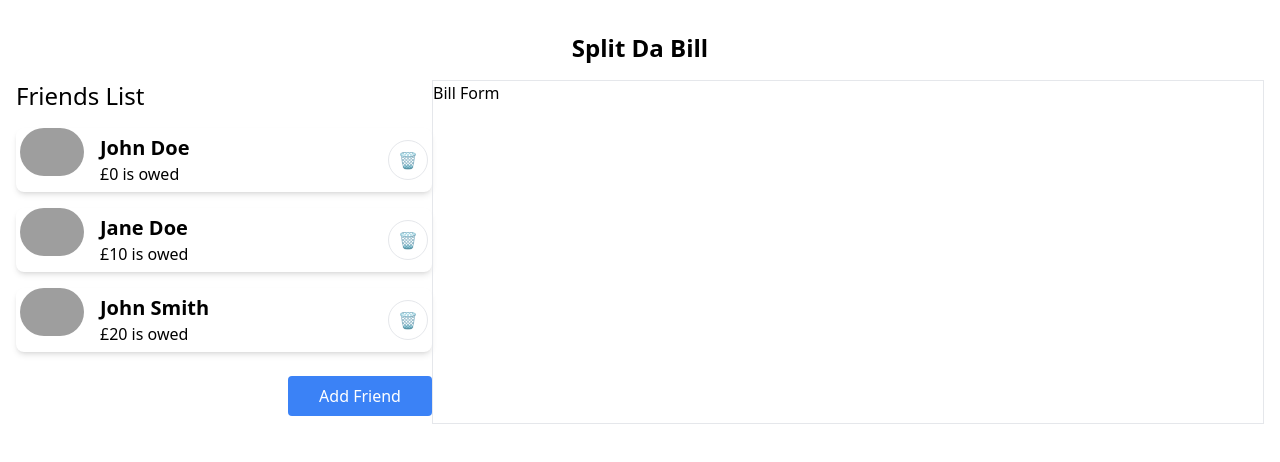
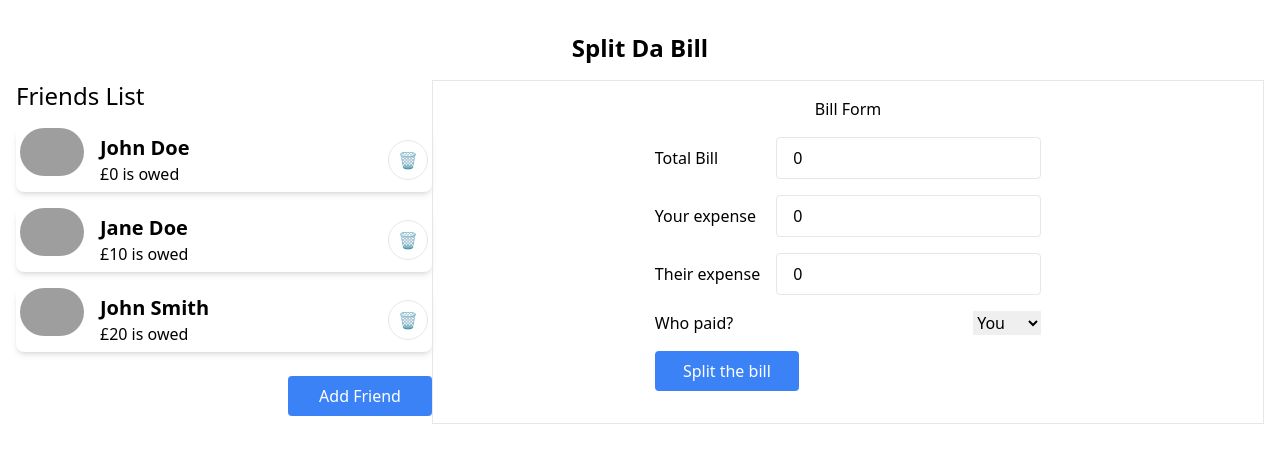
Before and after one commit to cedekpoole/split-da-bill, a React (Vite) app: page / in a window 1280 px wide. Shown: the top 462 px of the page. Built offline with nearby package versions, Linux system fonts and the light colour scheme; grey boxes are pictures that could not be loaded.

Commit message:
build bill form

```diff
--- a/src/components/BillForm.jsx
+++ b/src/components/BillForm.jsx
@@ -1,7 +1,86 @@
+import { useState } from "react";
+
 export default function BillForm() {
+  const [billTotal, setBillTotal] = useState(0);
+  const [ownExpense, setOwnExpense] = useState(0);
+  const [paid, setPaid] = useState(null);
+
+  const onFormSubmit = (e) => {
+    e.preventDefault();
+    if (ownExpense > billTotal) {
+      return;
+    } else if (paid === null) {
+      return;
+    }
+  };
+
   return (
-    <div>
-      <h1>Bill Form</h1>
+    <div className="flex flex-col items-center">
+      <h1 className="my-4">Bill Form</h1>
+      <form className="flex flex-col gap-4">
+        <div className="flex justify-between items-center">
+          <label htmlFor="bill-total" className="mr-4">
+            Total Bill
+          </label>
+          <input
+            type="number"
+            name="bill-total"
+            id="bill-total"
+            className="border rounded px-4 py-2"
+            placeholder="Enter bill total"
+            value={billTotal}
+            onChange={(e) => setBillTotal(e.target.value)}
+            required
+          />
+        </div>
+        <div className="flex justify-between items-center">
+          <label htmlFor="own-expense" className="mr-4">
+            Your expense
+          </label>
+          <input
+            type="number"
+            name="own-expense"
+            id="own-expense"
+            className="border rounded px-4 py-2"
+            placeholder="Enter your expense"
+            value={ownExpense}
+            onChange={(e) => setOwnExpense(e.target.value)}
+            required
+          />
+        </div>
+        <div className="flex justify-between items-center">
+          <label htmlFor="friend-expense" className="mr-4">
+            Their expense
+          </label>
+          <input
+            type="number"
+            name="friend-expense"
+            id="friend-expense"
+            className="border rounded px-4 py-2"
+            value={billTotal - ownExpense}
+            readOnly
+          />
+        </div>
+        <div className="flex justify-between items-center">
+          <label htmlFor="dropdown" className="mr-4">
+            Who paid?
+          </label>
+          <select
+            id="dropdown"
+            onChange={(e) => setPaid(e.target.value)}
+            required
+          >
+            <option value="true">You</option>
+            <option value="false">Friend</option>
+          </select>
+        </div>
+        <button
+          className="bg-blue-500 text-white p-2 rounded hover:bg-blue-600 w-36"
+          onClick={onFormSubmit}
+        >
+          Split the bill
+        </button>
+      </form>
     </div>
   );
 }
```
